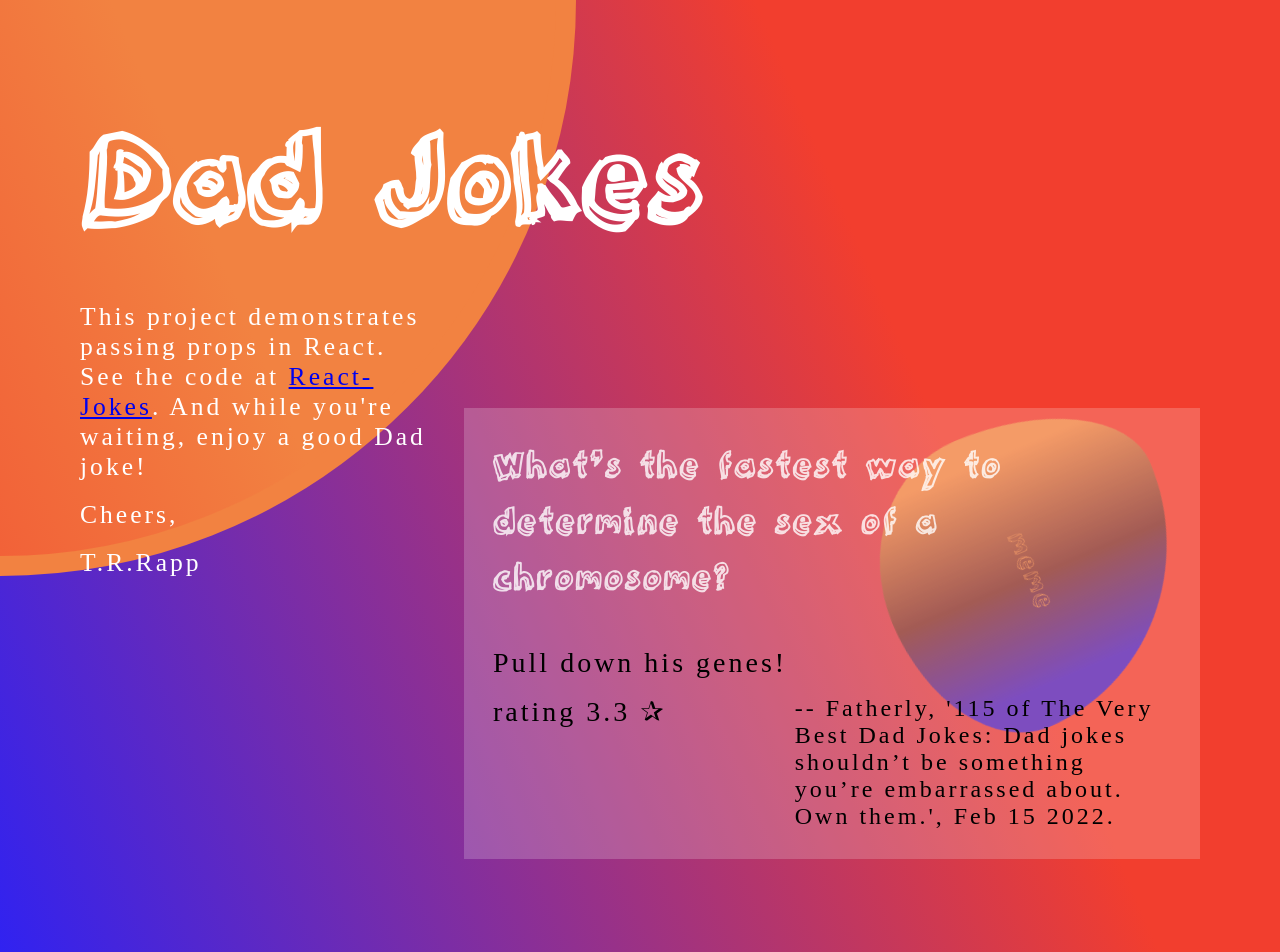
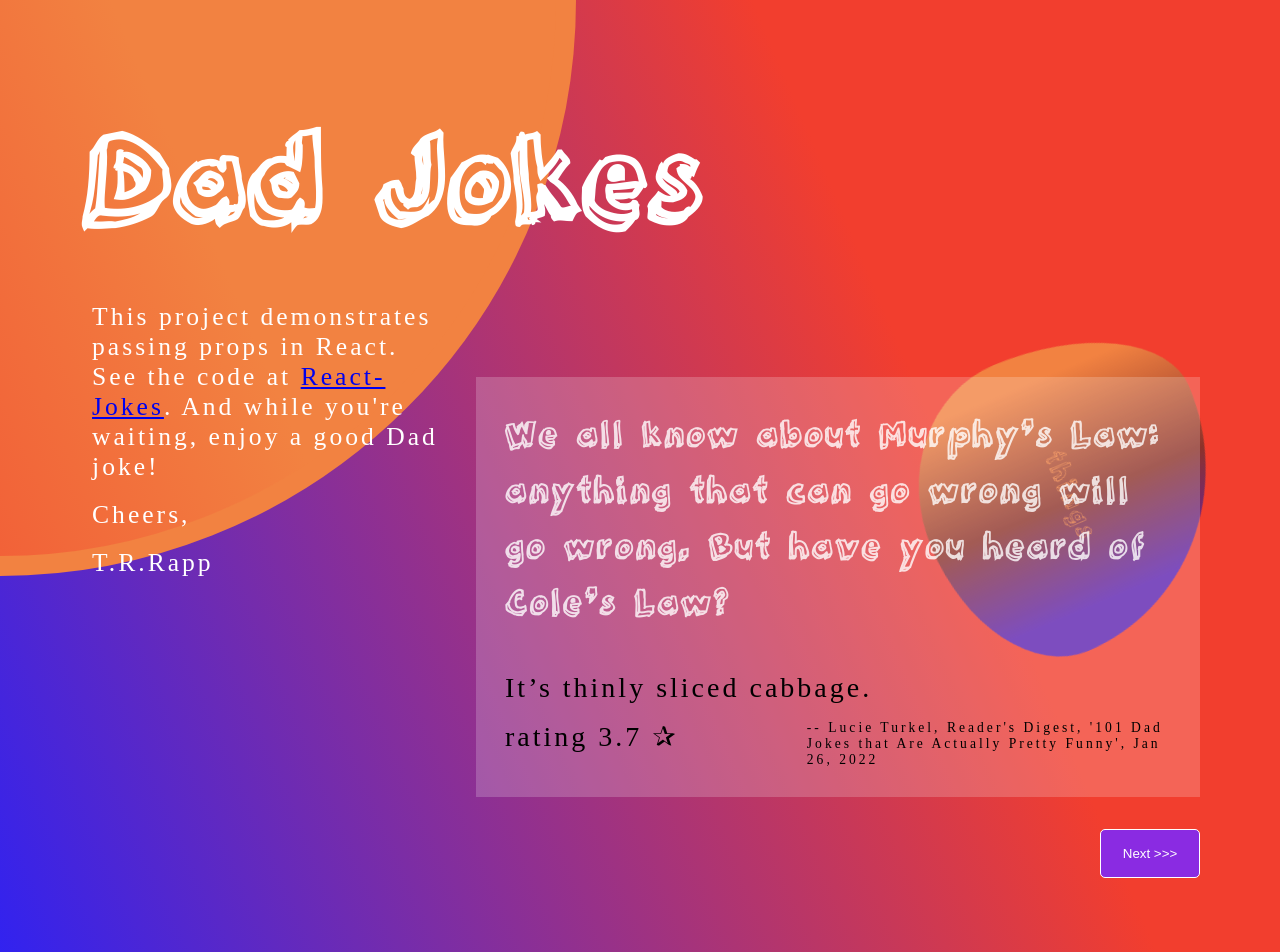
Before and after one commit to trrapp12/Dad-Jokes, a React (Create React App) app in the folder react-jokes/: page / in a window 1280 px wide. Shown: the top 952 px of the page. Built offline with nearby package versions, Linux system fonts and the light colour scheme; a web font is replaced by a local one.

Commit message:
added button and working on updating jokes with button

```diff
--- a/react-jokes/public/words.js
+++ b/react-jokes/public/words.js
@@ -30,8 +30,7 @@ const wordsData = [
     'gags',
     'quips',
     'joke',
-    'lol',
-    'mockery',
+    'LOL',
     'jokes',
     'zingers',
     'guffaw',
@@ -44,10 +43,8 @@ const wordsData = [
     'funnier',
     'laughing',
     'chuckles',
-    'unfunny',
     'joked',
     'anecdote',
-    'ads',
     'joker',
     'monologue',
     'guffaws',
@@ -56,7 +53,6 @@ const wordsData = [
     'comedic',
     'liners',
     'jokey',
-    'mocking',
     'ribbing',
     'images',
     'remarks',
@@ -66,12 +62,11 @@ const wordsData = [
     'poke fun',
     'bits',
     'posts',
-    'slurs',
     'teasing',
     'repartee',
     'scenes',
     'witty',
-    'meme',
+    'memes',
     'things',
     'kidded',
     'talk',
@@ -110,8 +105,6 @@ const wordsData = [
     'deadpan',
     'joking',
     'light',
-    'make',
-    'dark',
     'sketch',
     'barbs',
     'laughed',
--- a/react-jokes/src/App.js
+++ b/react-jokes/src/App.js
@@ -3,20 +3,24 @@ import Jokes from './Jokes'
 import jokesData from './jokesData'
 
 function App () {
+
   const jokesArray = jokesData.map((value) => {
     return <Jokes setup={value.setup} punchline={value.punchline} rating={value.rating} attribution={value.attribution} />
   })
 
+  function handleClick() {
+    return (jokesArray[Math.floor(Math.random() * jokesArray.length) + 1])
+  }
 
-  let randInt = Math.floor(Math.random() * jokesArray.length) + 1
+  let x = handleClick();
 
-  console.log(randInt)
 
   return (
     <div className="master-container">
       <div className="circle"></div>
       <h1> Dad Jokes</h1>
-      <div className="p-container">
+      <div className="p-container">+
+        <div className="p-and-button-container">
           <div className="p-divider-a">
             <p>This project demonstrates passing props in React.  See the code at <a href="https://github.com/trrapp12/React-Jokes">React-Jokes</a>.  And while you're waiting, enjoy a good Dad joke!</p>
             <br></br>
@@ -24,14 +28,18 @@ function App () {
             <br></br>
             <p>T.R.Rapp</p>
           </div>
+          <div className="joke-and-button-container">
             <div className="p-divider-b">
-          {jokesArray[randInt]}
+              {x}
+            </div>
+            <button onClick={() => {handleClick()}}>Next &gt;&gt;&gt;</button>
+          </div>
+        </div>
       </div>
       <div className="second-circle">
           <div className="circle-gradient">
             <div className="circle2" id="circle2">
               <p id="circle2--p">click</p>
-          </div>
             </div>
           </div>
         </div>
--- a/react-jokes/src/index.css
+++ b/react-jokes/src/index.css
@@ -39,15 +39,26 @@ body {
   position: relative;
 }
 
+button {
+  width: 100px;
+  padding: 1rem;
+  color: white;
+  max-height: fit-content;
+  border-radius: 5px;
+  background-color: blueviolet;
+  border: 1px solid white;
+}
+
 h1 {
   font-size: max(7rem, 2vw);
 }
 
-h1,
-p {
+h1, p {
   font-family: '3dumbregular';
   color: white;
   margin: 0px;
+  position: relative;
+  z-index: 1;
 }
 
 p {
@@ -58,7 +69,7 @@ p {
 /* ---------------------------- classes ---------------------------- */
 
 .attribution {
-  font-size: 1.5em;
+  font-size: .85em;
   color: #2f22f;
   transition: all 500ms ease-in-out;
 }
@@ -73,7 +84,7 @@ p {
   position: absolute;
   top: -45vw;
   width: 90vw;
-  z-index: -1;
+  z-index: 0;
 }
 
 .circle-gradient {
@@ -103,7 +114,7 @@ p {
 }
 
 .container {
-  margin-top: 18%;
+  margin-top: 14%;
   background-color: rgba(255, 255, 255, .2);
   padding: 29px;
   transition: 500ms ease-in-out;
@@ -116,6 +127,14 @@ p {
   margin-top: 1em;
 }
 
+.joke-and-button-container {
+  display: flex;
+  flex-direction: column;
+  align-items: self-end;
+  grid-gap: 2rem;
+  gap: 2rem;
+}
+
 .hover-effect {
   color: white;
 }
@@ -125,6 +144,10 @@ p {
   flex-direction: column;
   flex-wrap: wrap;
   padding: 5em;
+}
+
+.p-and-button-container{
+  display: flex;
 }
 
 .p-container {
@@ -143,6 +166,9 @@ p {
 
 .p-divider-b {
   flex-grow: 1;
+  display: flex;
+  flex-wrap: wrap;
+  flex-direction: row;
 }
 
 .punchline {
@@ -171,8 +197,8 @@ p {
   min-width: -moz-fit-content;
   min-width: fit-content;
   position: absolute;
-  left: 69%;
-  bottom: 35%;
+  left: 72%;
+  bottom: 44%;
   z-index: -1;
 }
 
```
Lines whose indentation alone changed are shown as unchanged.
